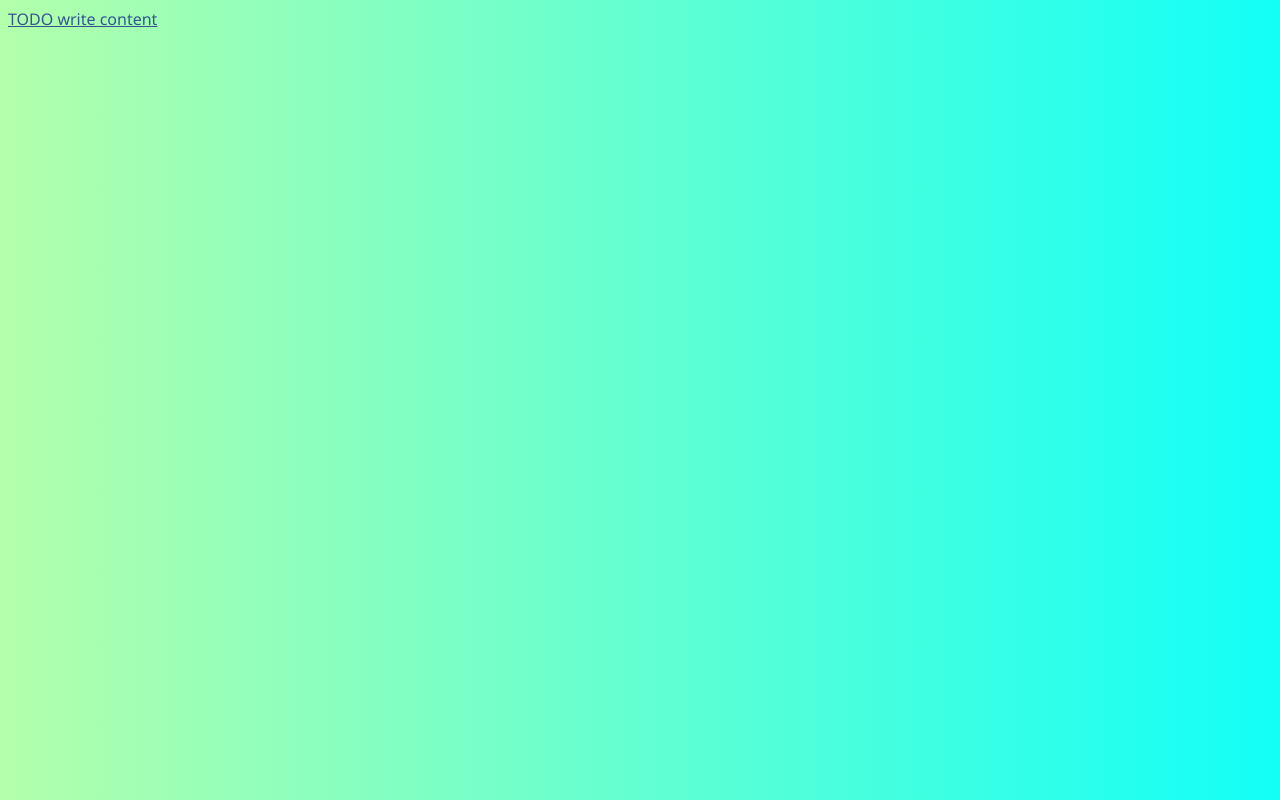
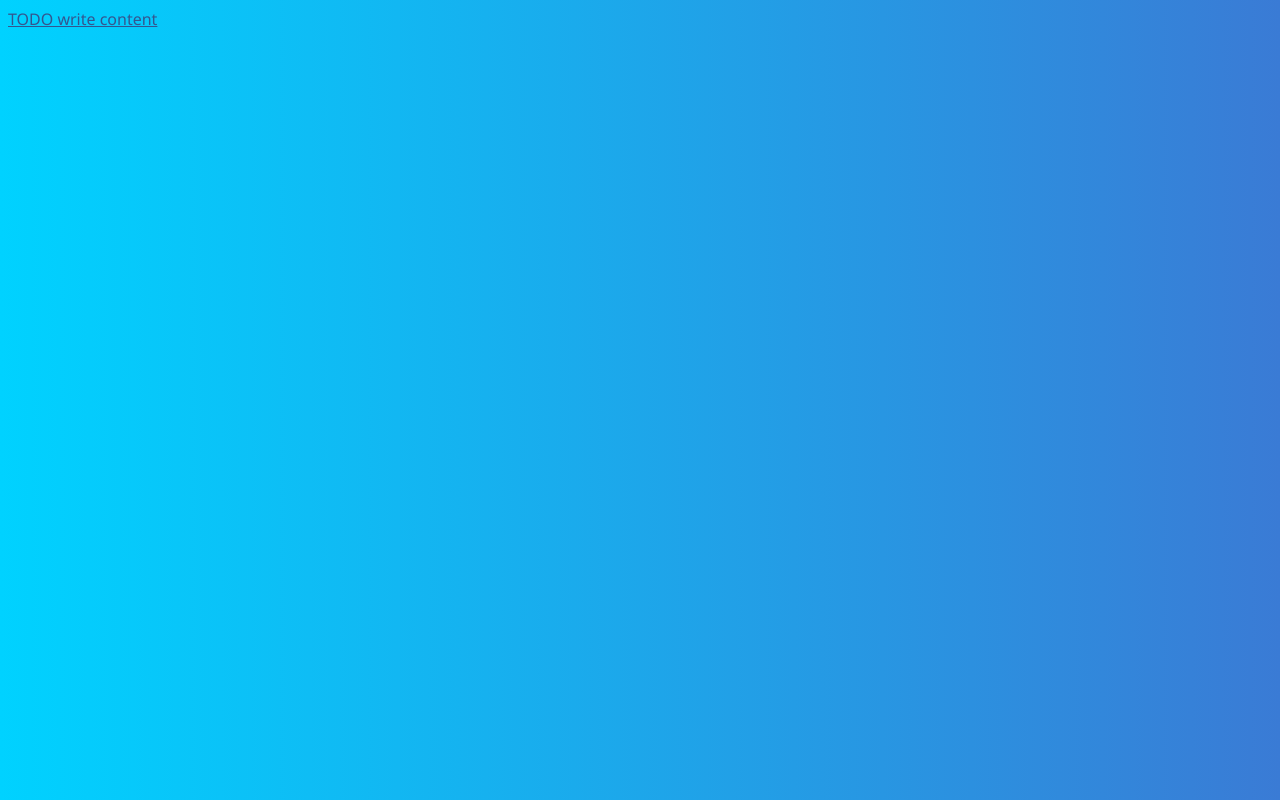
Before and after one commit to davidebrunetto94/davidebrunetto94.github.io, a plain HTML site: page index.html in a window 1280 px wide. Drawn offline with Linux system fonts and the light colour scheme; files that its build step writes are made by us from their sources.

Commit message:
jhgfds
gfdsa

```diff
--- a/M1/style.css
+++ b/M1/style.css
@@ -17,9 +17,10 @@ and open the template in the editor.
 body
 {
     font-family:  "IBM Plex Sans Condensed", "Segoe UI", Palatino, serif;
-    background: #b3ffab; /* fallback for old browsers */
-  background: -webkit-linear-gradient(to right, #b3ffab, #12fff7); /* Chrome 10-25, Safari 5.1-6 */
-  background: linear-gradient(to right, #b3ffab, #12fff7); /* W3C, IE 10+/ Edge, Firefox 16+, Chrome 26+, Opera 12+, Safari 7+ */
+    background: #00d2ff;  /* fallback for old browsers */
+background: -webkit-linear-gradient(to left, #3a7bd5, #00d2ff);  /* Chrome 10-25, Safari 5.1-6 */
+background: linear-gradient(to left, #3a7bd5, #00d2ff); /* W3C, IE 10+/ Edge, Firefox 16+, Chrome 26+, Opera 12+, Safari 7+ */
+
 }
 
 /* Sezione per gli h1, h2 e h3 */
```
